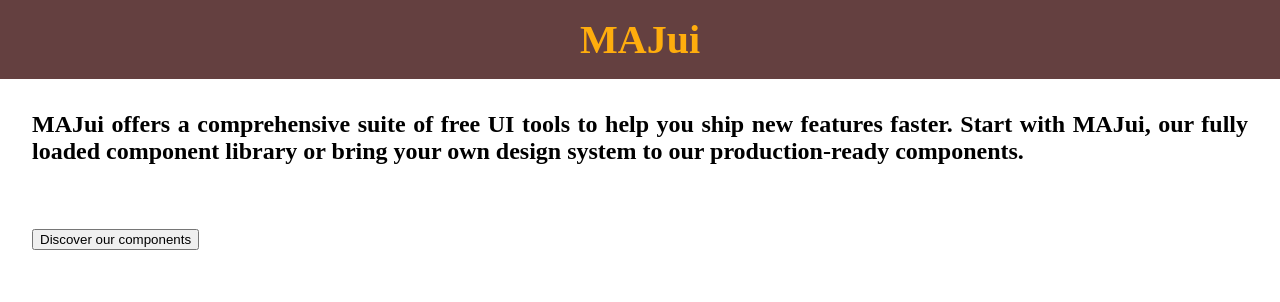
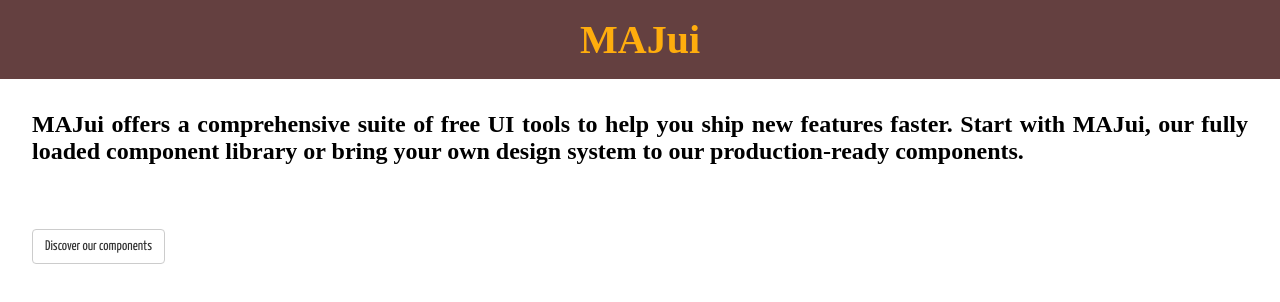
Before and after one commit to akhiljozph/maj-ui, a React (Vite) app: page / in a window 1280 px wide. Shown: the top 302 px of the page. Built offline with nearby package versions, Linux system fonts and the light colour scheme.

Commit message:
MAJ-41 - Added more features to button

```diff
--- a/index.html
+++ b/index.html
@@ -1,12 +1,24 @@
 <!doctype html>
 <html lang="en">
+
 <head>
   <meta charset="UTF-8" />
   <meta name="viewport" content="width=device-width, initial-scale=1.0" />
+  <link rel="preconnect" href="https://fonts.googleapis.com">
+  <link rel="preconnect" href="https://fonts.gstatic.com" crossorigin>
+  <link
+    href="https://fonts.googleapis.com/css2?family=Titillium+Web:ital,wght@0,200;0,300;0,400;0,600;0,700;0,900;1,200;1,300;1,400;1,600;1,700&display=swap"
+    rel="stylesheet">
+  <link href="https://fonts.googleapis.com/css2?family=Yanone+Kaffeesatz:wght@200;300;400;500;600;700&display=swap"
+    rel="stylesheet">
+
   <title>MAJui</title>
+
 </head>
+
 <body>
   <div id="root"></div>
   <script type="module" src="/src/main.tsx"></script>
 </body>
+
 </html>
--- a/src/components/maj-button/MajButton.scss
+++ b/src/components/maj-button/MajButton.scss
@@ -0,0 +1,23 @@
+.maj-btn {
+    display: inline-block;
+    margin-bottom: 0;
+    font-weight: 400;
+    text-align: center;
+    white-space: nowrap;
+    vertical-align: middle;
+    touch-action: manipulation;
+    cursor: pointer;
+    background-image: none;
+    border: 1px solid transparent;
+    padding: 6px 12px;
+    font-size: 14px;
+    line-height: 1.5;
+    border-radius: 4px;
+    font-family: 'Yanone Kaffeesatz', sans-serif;
+}
+
+.maj-btn-default {
+    color: #333;
+    background-color: #fff;
+    border-color: #ccc;
+}
--- a/src/components/maj-button/MajButton.tsx
+++ b/src/components/maj-button/MajButton.tsx
@@ -1,6 +1,9 @@
+import './MajButton.scss';
+
 interface MajButtonProps {
     link?: string,
-    children: string,
+    children?: string,
+    primary?: boolean,
 }
 
 function MajButton(props: MajButtonProps) {
@@ -27,7 +30,7 @@ function MajButton(props: MajButtonProps) {
     }
 
     return (
-        <button onClick={() => btnClickFn(props.link)}>{ props.children }</button>
+        <button type="button" className="maj-btn maj-btn-default" onClick={() => btnClickFn(props.link)}>{ props.children }</button>
     )
 }
 
```
Also changed, not shown: 1 other file (tests, documents, lock files or other folders). Lines whose indentation alone changed are shown as unchanged.
